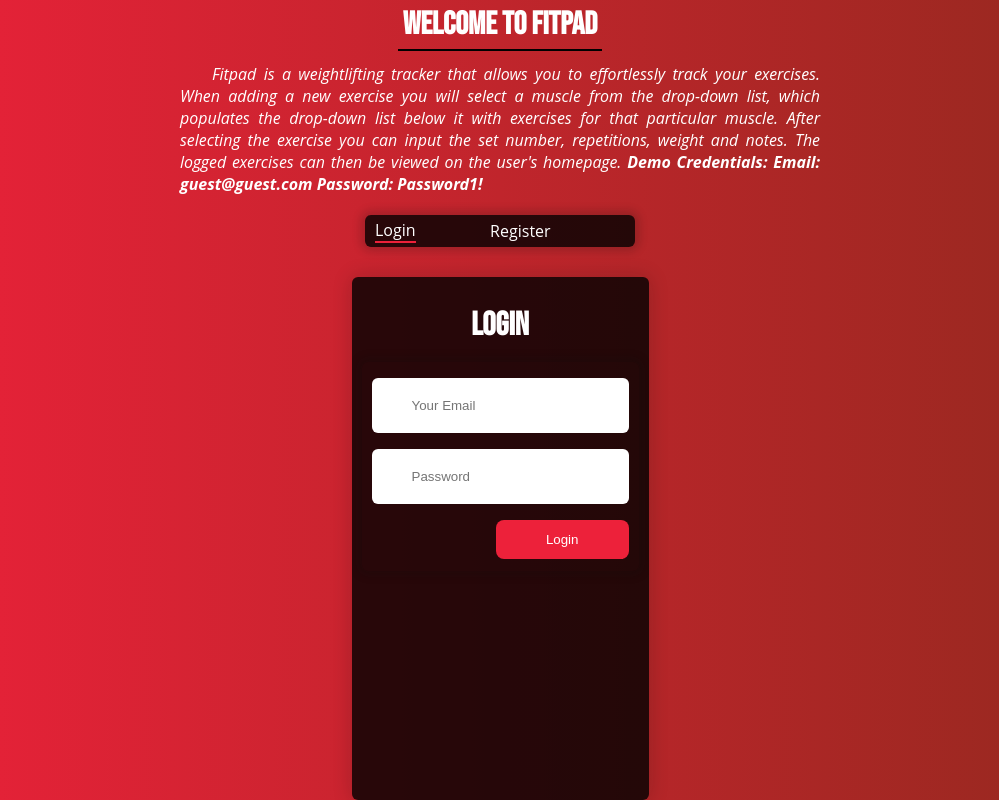
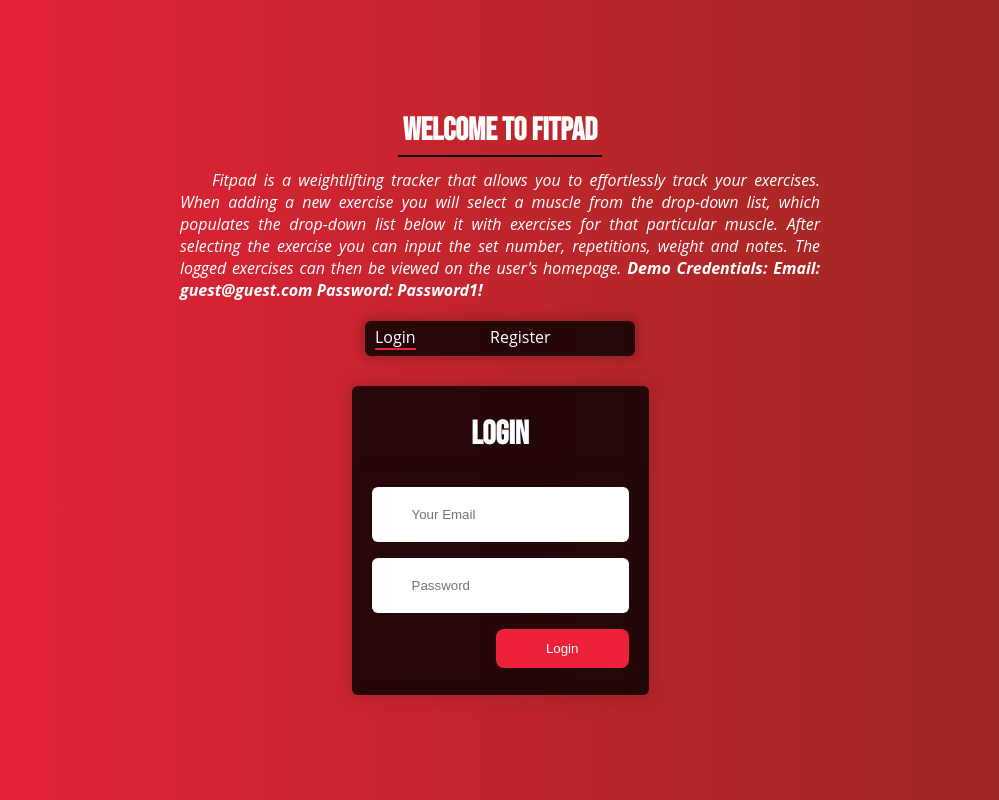
Before and after one commit to angelluis396/fitpad-frontend, a React (Create React App) app: page / in a window 1280 px wide. Shown: the whole page, without its empty margins (140-1139 px from the left). Built offline with nearby package versions, Linux system fonts and the light colour scheme.

Commit message:
fixed container

```diff
--- a/src/Styles/LandingPage.css
+++ b/src/Styles/LandingPage.css
@@ -65,12 +65,11 @@ div .controllerselected-controller {
 
 .box-container {
   padding: 0 10px;
-  overflow: hidden;
+
   box-shadow: 0px 0px 20px 0px rgba(15, 15, 15, 0.2);
   border-radius: 6px;
   background: rgba(0, 0, 0, .8);
   padding-top: 10px;
-  height: 100%;
 }
 .inner-container {
   transition: visibility 0.2s ease-out;
@@ -136,7 +135,7 @@ div.fitpad-desc {
   }
   .root-container p {
     text-align: left;
-    height: 100%;
+    height: auto;
   }
   div.root-container {
     height: fit-content;
```
